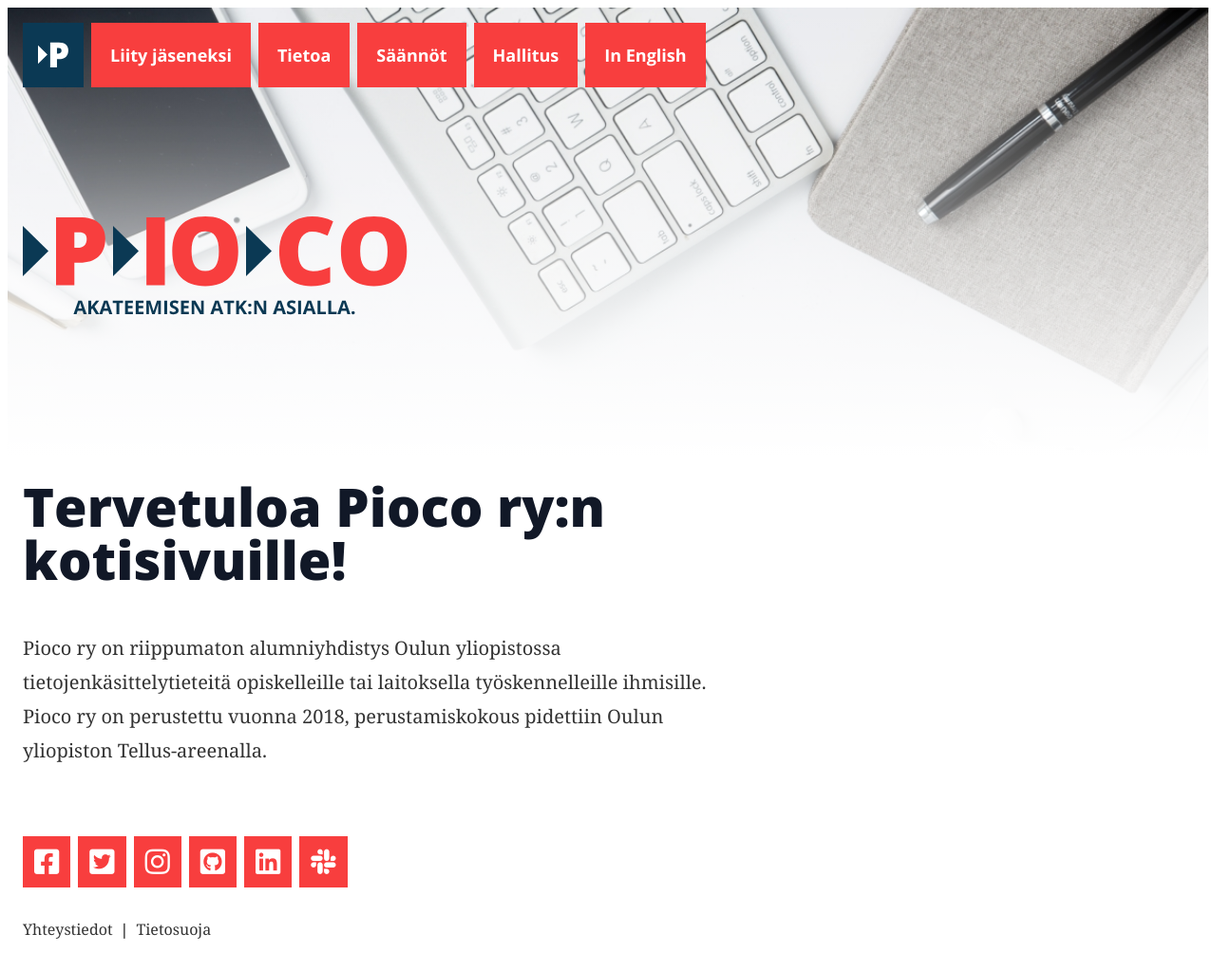
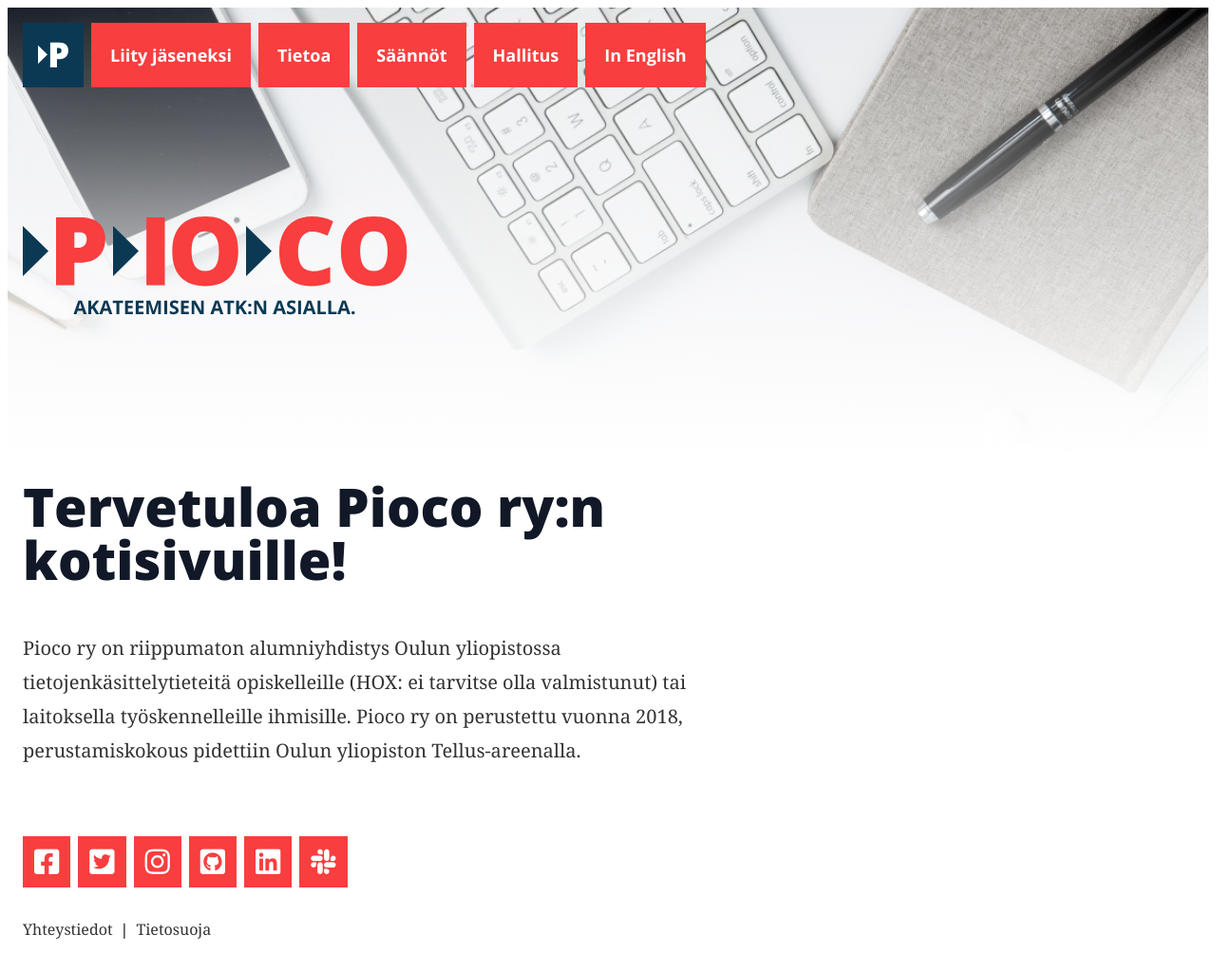
Before and after one commit to pioco/pioco.github.io, a Jekyll site: the page built from pages/index.md, in a window 1280 px wide. Shown: the whole page at 95% size. Built offline with Jekyll 4.4.1, drawn with Linux system fonts in a browser that asks for light colours; nearby versions of some CDN libraries.

Commit message:
Frontpage: underline no degree required :-)

```diff
--- a/pages/index.md
+++ b/pages/index.md
@@ -5,6 +5,6 @@
 ---
 
 Pioco ry on riippumaton alumniyhdistys Oulun yliopistossa
-tietojenkäsittelytieteitä opiskelleille tai laitoksella työskennelleille
+tietojenkäsittelytieteitä opiskelleille (HOX: ei tarvitse olla valmistunut) tai laitoksella työskennelleille
 ihmisille. Pioco ry on perustettu vuonna 2018, perustamiskokous pidettiin Oulun
 yliopiston Tellus-areenalla.
```
